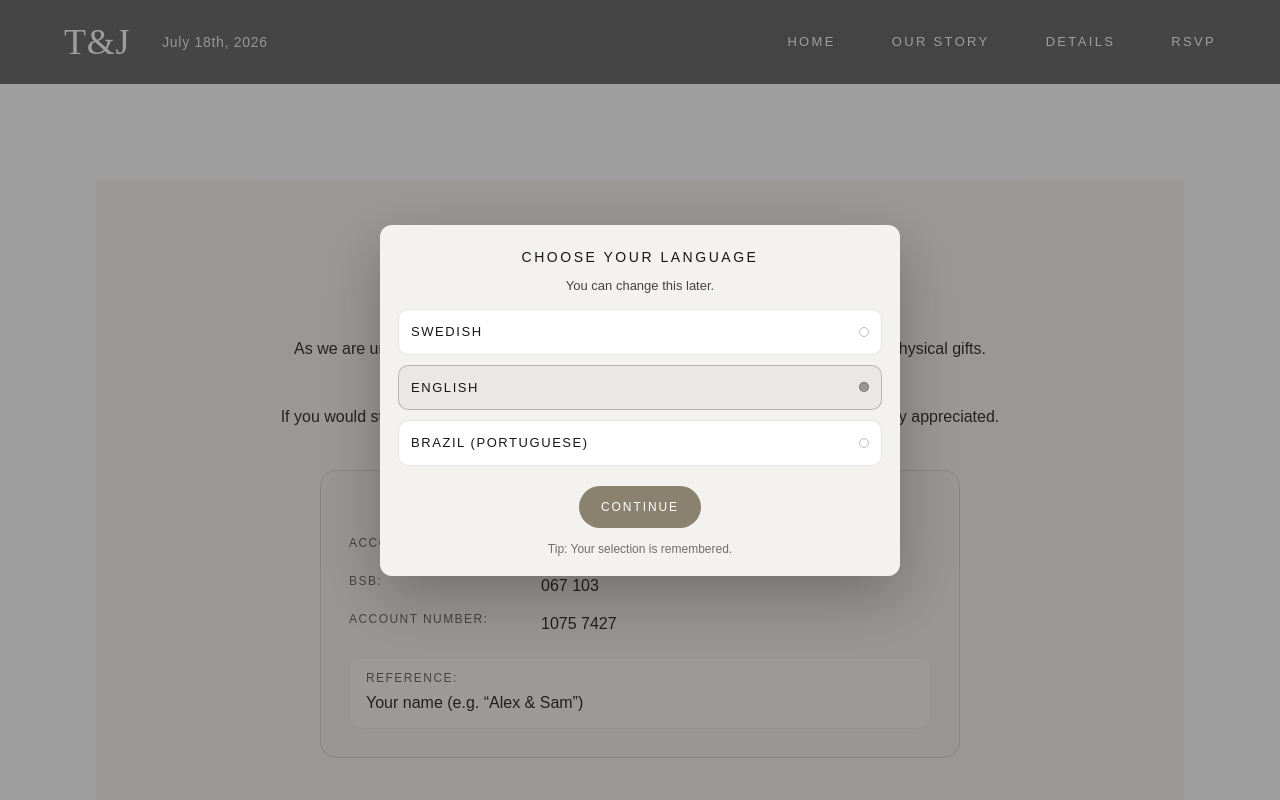
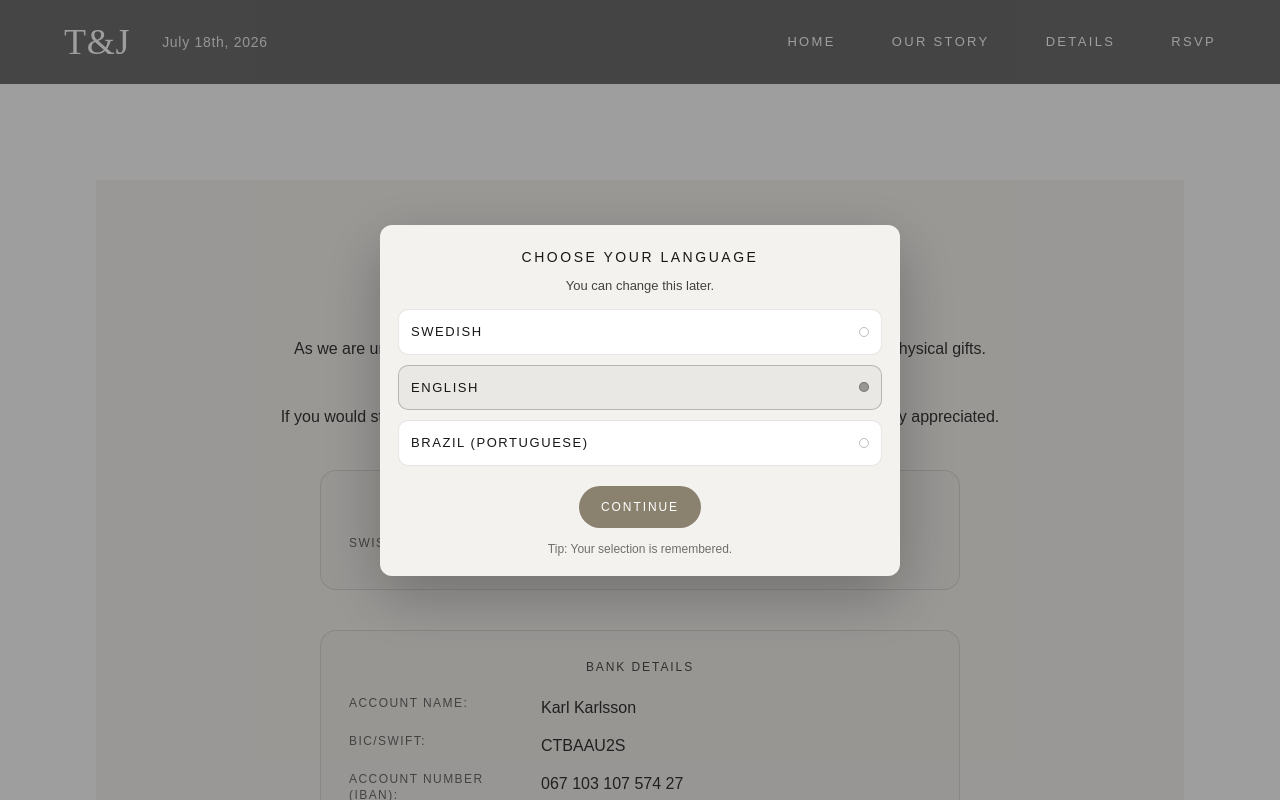
Before and after one commit to NickTPB009/tjweddingweb, a Next.js app: page /registry in a window 1280 px wide. Shown: the top 800 px of the page. Built offline with nearby package versions, Linux system fonts and the light colour scheme.

Commit message:
update new international bank information

```diff
--- a/components/i18n/translations.ts
+++ b/components/i18n/translations.ts
@@ -18,10 +18,13 @@ export const translations: Record<Lang, Dict> = {
     "nav.ourStory": "VÅR HISTORIA",
     "nav.rsvp": "OSA",
     "registry.accountName": "Kontonamn:",
-    "registry.accountNumber": "Kontonummer:",
+    "registry.swish": "Swish",
+    "registry.accountNumber": "Kontonummer (IBAN):",
+    "registry.address": "Adress:",
     "registry.adminPassword": "Admin-lösenord",
     "registry.bankTitle": "Bankuppgifter",
-    "registry.bsb": "BSB:",
+    "registry.sweden.bankTitle": "Sweden",
+    "registry.bsb": "BIC/Swift:",
     "registry.coupleAdmin": "PARETS ADMIN",
     "registry.error": "Något gick fel. Försök igen.",
     "registry.goal": "Mål:",
@@ -243,10 +246,13 @@ export const translations: Record<Lang, Dict> = {
     "nav.ourStory": "OUR STORY",
     "nav.rsvp": "RSVP",
     "registry.accountName": "Account Name:",
-    "registry.accountNumber": "Account Number:",
+    "registry.swish": "Swish",
+    "registry.accountNumber": "Account Number (IBAN):",
+    "registry.address": "Address:",
     "registry.adminPassword": "Admin password",
     "registry.bankTitle": "Bank Details",
-    "registry.bsb": "BSB:",
+    "registry.sweden.bankTitle": "Sweden",
+    "registry.bsb": "BIC/Swift:",
     "registry.coupleAdmin": "COUPLE ADMIN",
     "registry.error": "Something went wrong. Please try again.",
     "registry.goal": "Goal:",
@@ -478,10 +484,13 @@ export const translations: Record<Lang, Dict> = {
     "nav.ourStory": "NOSSA HISTÓRIA",
     "nav.rsvp": "RSVP",
     "registry.accountName": "Nome da conta:",
-    "registry.accountNumber": "Número da conta:",
+    "registry.swish": "Swish",
+    "registry.accountNumber": "Número da conta (IBAN):",
+    "registry.address": "Endereço:",
     "registry.adminPassword": "Senha de admin",
     "registry.bankTitle": "Dados Bancários",
-    "registry.bsb": "BSB:",
+    "registry.sweden.bankTitle": "Sweden",
+    "registry.bsb": "BIC/Swift:",
     "registry.coupleAdmin": "ADMIN DO CASAL",
     "registry.error": "Algo deu errado. Tente novamente.",
     "registry.goal": "Meta:",
--- a/components/sections/RegistryDashboard.tsx
+++ b/components/sections/RegistryDashboard.tsx
@@ -37,6 +37,19 @@ export default function RegistryDashboard() {
           </div>
         </div>
 
+        {/* (Sweden only) Bank details */}
+        <div className="mt-10 flex justify-center">
+          <div className="w-full max-w-[640px] rounded-2xl border border-black/10 bg-[#f4f2ee] p-5 sm:p-7">
+            <div className="text-center uppercase tracking-[0.16em] text-[11px] sm:text-xs opacity-75">
+              {t("registry.sweden.bankTitle")}
+            </div>
+
+            <div className="mt-5 grid gap-3 text-[15px] sm:text-base leading-relaxed text-[#333]">
+              <InfoRow label={t("registry.swish")} value="072 517 1719" />
+            </div>
+          </div>
+        </div>
+
         {/* Bank details */}
         <div className="mt-10 flex justify-center">
           <div className="w-full max-w-[640px] rounded-2xl border border-black/10 bg-[#f4f2ee] p-5 sm:p-7">
@@ -49,8 +62,15 @@ export default function RegistryDashboard() {
                 label={t("registry.accountName")}
                 value="Karl Karlsson"
               />
-              <InfoRow label={t("registry.bsb")} value="067 103" />
-              <InfoRow label={t("registry.accountNumber")} value="1075 7427" />
+              <InfoRow label={t("registry.bsb")} value="CTBAAU2S" />
+              <InfoRow
+                label={t("registry.accountNumber")}
+                value="067 103 107 574 27"
+              />
+              <InfoRow
+                label={t("registry.address")}
+                value="5 Huon Ct, 4501 Lawnton, Australia QLD"
+              />
 
               <div className="mt-2 rounded-xl border border-black/5 bg-white/55 px-4 py-3">
                 <div className="text-xs uppercase tracking-[0.12em] opacity-70">
```
